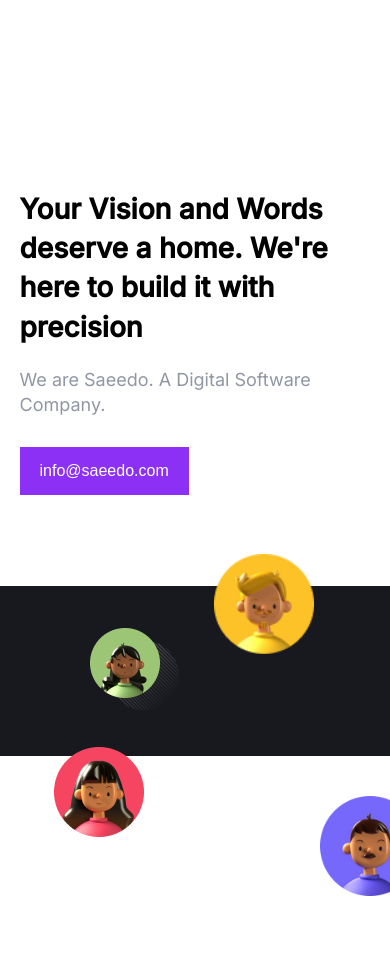
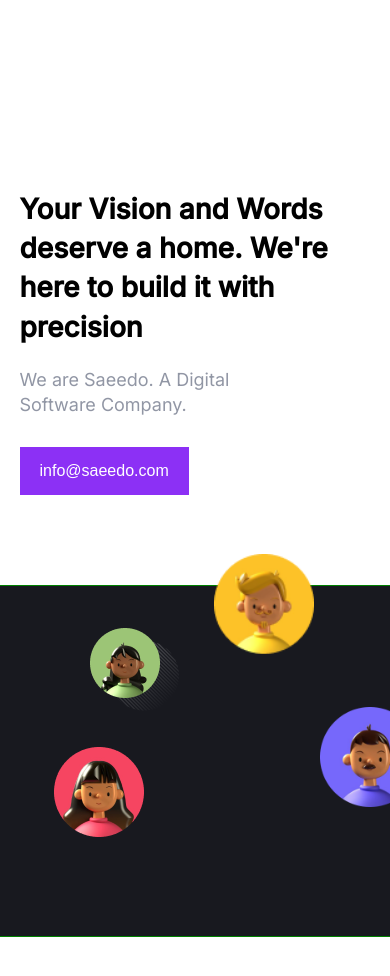
Before and after one commit to SamatarCodes/saeedo, a website: page index.html in a window 390 px wide. Shown: the part 88-1064 px from the top of the page. Before the commit the page ends 984 px from the top, so only its background shows below. Drawn offline with nearby package versions, Linux system fonts and the light colour scheme.

Commit message:
fixing responsive secondary header

```diff
--- a/index.html
+++ b/index.html
@@ -34,6 +34,7 @@
             </div>
             <!-- container 2 -->
             <div class="header__secondary">
+
                 <!-- image 1 -->
                 <img class="header__image--one" src="/images/User 5.png" alt="image of user">
                 <img class="header__image--two" src="/images/Mr. Yellow.png" alt="image of mr yellow">
@@ -41,9 +42,17 @@
                 <img class="header__image--four" src="/images/Ms. Green.png" alt="image of ms green">
                 <img class="header__image--five" src="/images/Ms. Pink.png" alt="image of ms pink">
                 <img class="header__image--six" src="/images/Half Green.png" alt="image of ms half green">
+                <!-- <div class="hero__content">
+                    <h1 class="hero__title">Your Vision and Words deserve a home. We're here to build it with
+                        precision</h1>
+                    <p class="hero__text">We are Saeedo. A Digital Software Company.</p>
+                    <button class="hero--button"><a href="mailto:info@saeedo.com">info@saeedo.com</a></button>
+                </div> -->
             </div>
         </header>
-        <section class="container"></section>
+        <section class="container">
+            <div class="section2"></div>
+        </section>
 
     </main>
 </body>
--- a/sass/1-abstracts/_variables.sass
+++ b/sass/1-abstracts/_variables.sass
@@ -2,7 +2,7 @@
 $main-bg-color: #8c30f5
 $section-grey-color: #f5f7fA
 $section-grey-color: #F5f7fA
+$white-bg-color: #fff
 $black-color: #18191f
-$white-bg-color:  #ffffff
 $black-text-color: #2f313b
 $gray-text-color: #7e8495
--- a/sass/4-layout/_header.sass
+++ b/sass/4-layout/_header.sass
@@ -1,13 +1,11 @@
 .header
-    height: 100vh
+    min-height: 100vh
     display: flex
 
 
-
-
     .header__primary
-        flex: 1
-        padding-left: 5%
+        width: 45%
+        margin-left: 5%
 
 
 
@@ -28,9 +26,10 @@
 
 
     .header__secondary
-        flex: 1
+        width: 50%
         background-color: $black-color
         position: relative
+
 
         .header__image--one,
         .header__image--two,
@@ -68,6 +67,7 @@
         .hero__title
             margin-right: 10%
         .header__secondary
+
             .header__image--one
                 right: 2%
             .header__image--two
@@ -81,11 +81,18 @@
     .header
         flex-direction: column
         .header__primary
-            padding-bottom: 9.1rem
+           margin-bottom: 9.1rem
+           width: 90%
+
         .hero__title
             margin: 0
 
         .header__secondary
+            width: 100%
+            outline: 1px solid green
+            min-height: 35rem
+
+
             .header__image--three,
             .header__image--four,
             .header__image--five,
@@ -94,6 +101,9 @@
             .header__image--six,
             .header__image--three,
                 display: none
+            .header__image--one
+                top: 121px
+                right: 69px
             .header__image--two
                 top: -32px
                 left: 214px
@@ -105,3 +115,7 @@
             .header__image--five
                 top: 161px
                 left: 54px
+
+.section2
+    margin-top: 15rem
+    height: 50vh
```
Also changed, not shown: css/styles.css.
